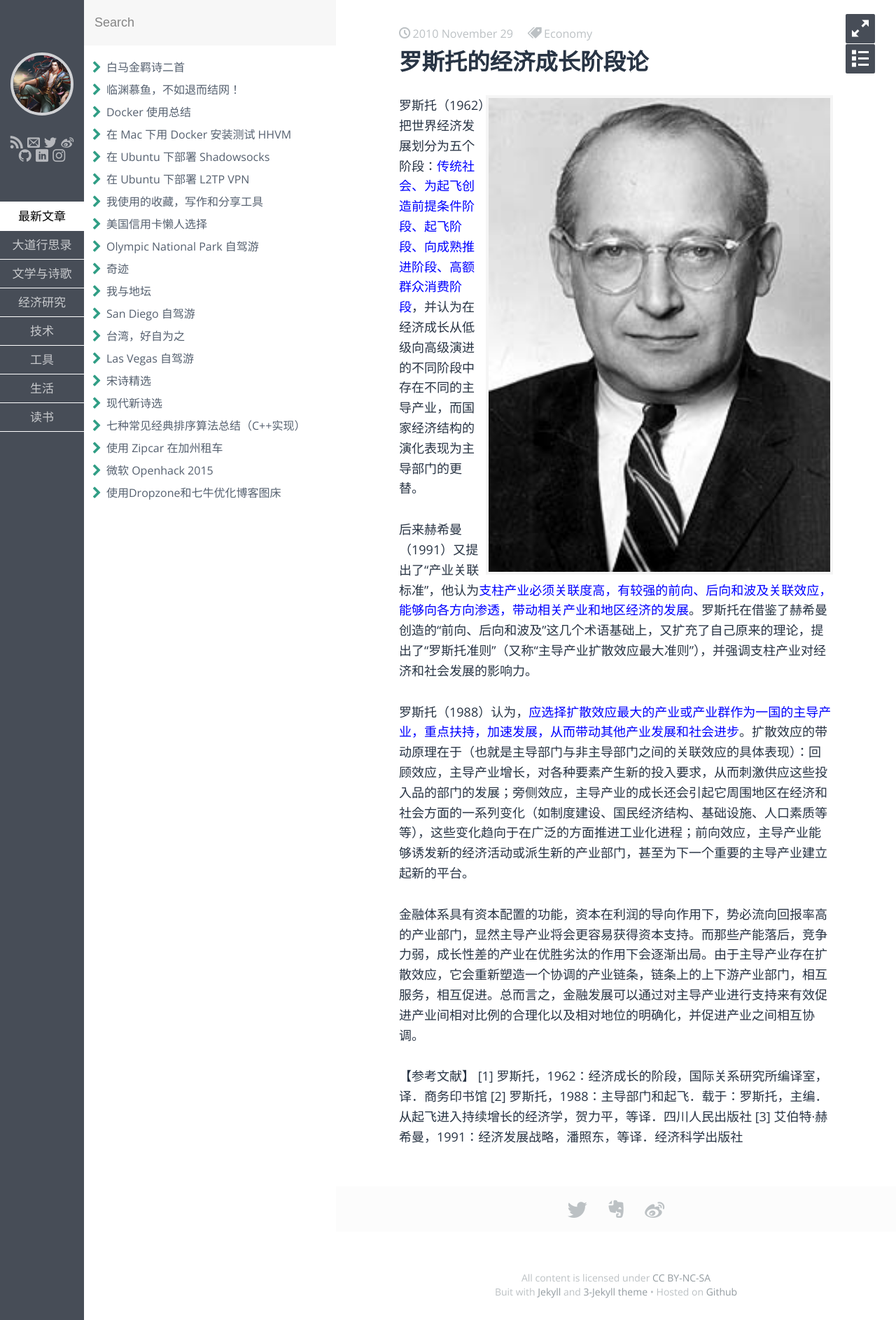
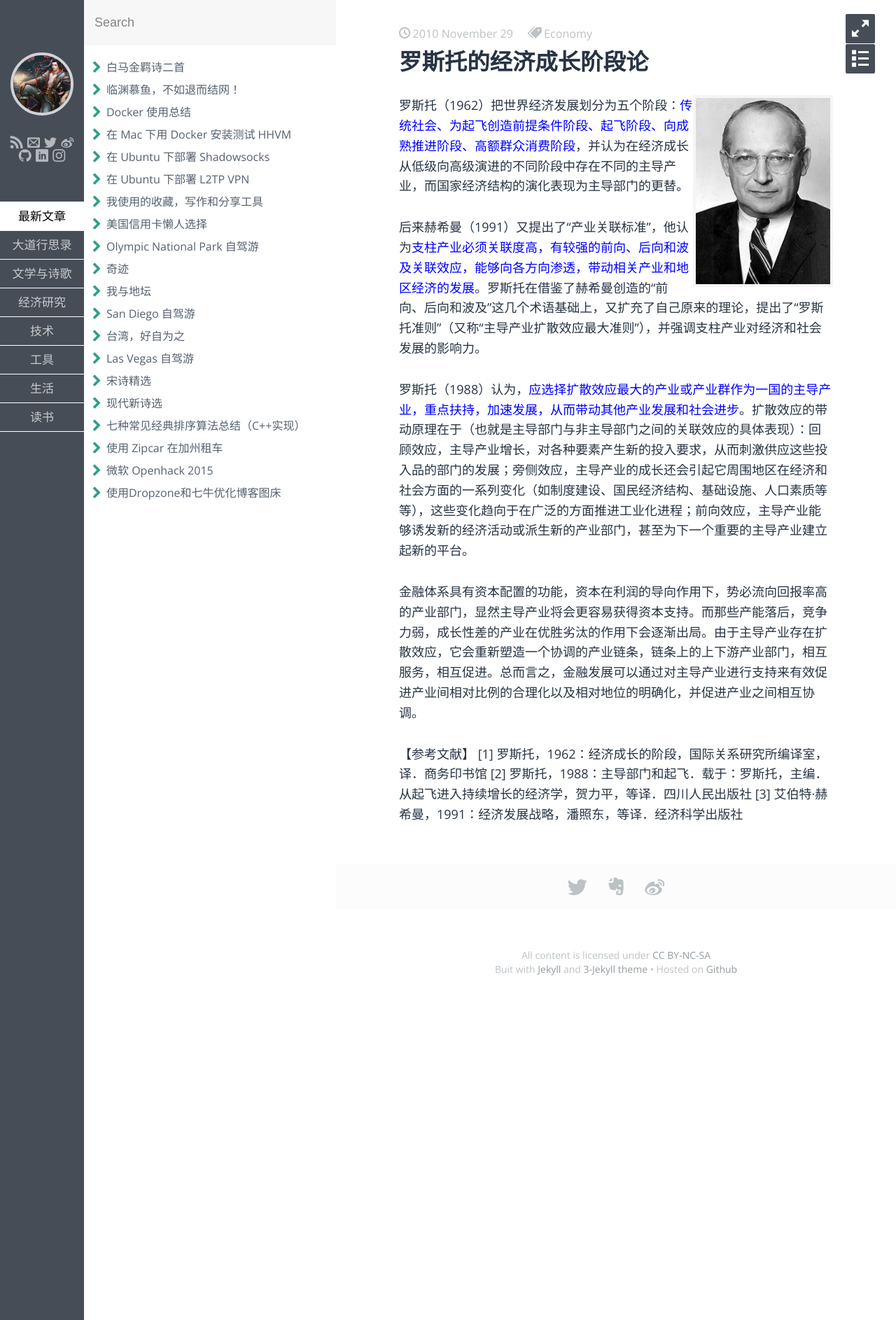
Before and after one commit to fzuo/baimafujinji, a Jekyll site: the page built from _posts/economy/2010-11-29-economic-growth.md, in a window 1280 px wide. Shown: the whole page at 70% size. Built offline with Jekyll 4.4.1, drawn with Linux system fonts in a browser that asks for light colours; some web fonts are replaced.

Commit message:
Update 2010-11-29-economic-growth.md

```diff
--- a/_posts/economy/2010-11-29-economic-growth.md
+++ b/_posts/economy/2010-11-29-economic-growth.md
@@ -6,7 +6,7 @@
 keywords: 经济成长理论,罗斯托
 ---
 
-<img align="right" src="https://fzuo.github.io/assets/img/0803OB.jpg" width="80%">
+<img align="right" src="https://fzuo.github.io/assets/img/0803OB.jpg" width="200">
 罗斯托（1962）把世界经济发展划分为五个阶段：<span style="color:blue">传统社会、为起飞创造前提条件阶段、起飞阶段、向成熟推进阶段、高额群众消费阶段</span>，并认为在经济成长从低级向高级演进的不同阶段中存在不同的主导产业，而国家经济结构的演化表现为主导部门的更替。
 
 后来赫希曼（1991）又提出了“产业关联标准”，他认为<span style="color:blue">支柱产业必须关联度高，有较强的前向、后向和波及关联效应，能够向各方向渗透，带动相关产业和地区经济的发展</span>。罗斯托在借鉴了赫希曼创造的“前向、后向和波及”这几个术语基础上，又扩充了自己原来的理论，提出了“罗斯托准则”（又称“主导产业扩散效应最大准则”），并强调支柱产业对经济和社会发展的影响力。
```
